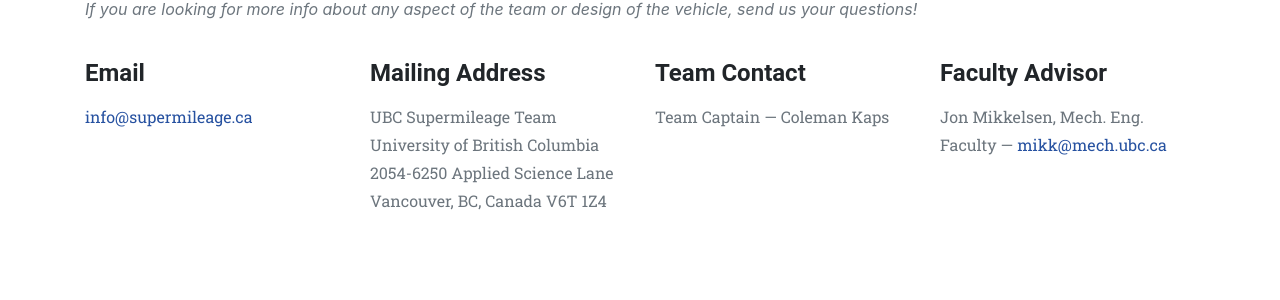
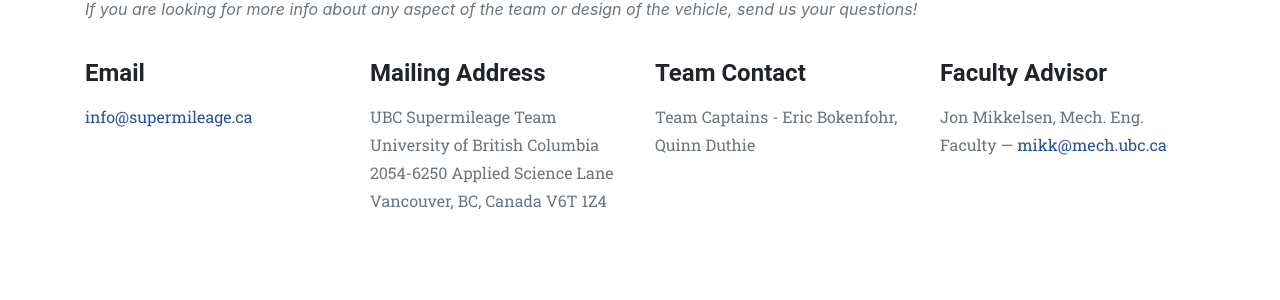
Before and after one commit to supermileage/supermileage.github.io, a Jekyll site: the page built from contact.html, in a window 1280 px wide and 1144 px high. Shown: the part 713-1013 px from the top of the window. Built offline with Jekyll 4.4.1, drawn with Linux system fonts in a browser that asks for light colours; some web fonts are replaced.

Commit message:
Updated captain names

```diff
--- a/contact.html
+++ b/contact.html
@@ -32,7 +32,7 @@
       <div class="col-sm-3">
         <h4 class="text-heading">Team Contact</h4>
         <p class="text-muted">
-          Team Captain — Coleman Kaps
+          Team Captains - Eric Bokenfohr, Quinn Duthie
         </p>
       </div>
       <div class="col-sm-3">
```
